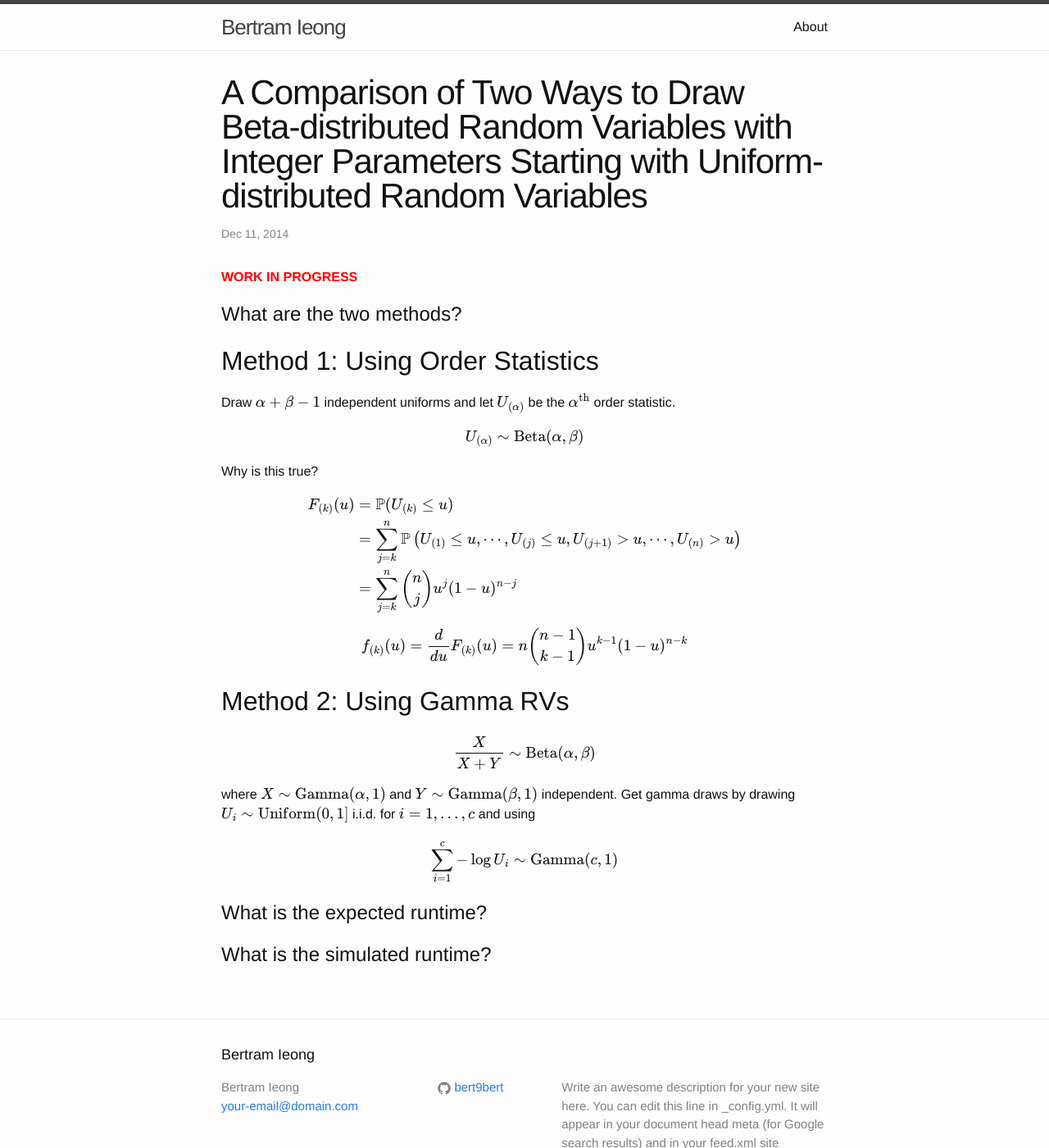
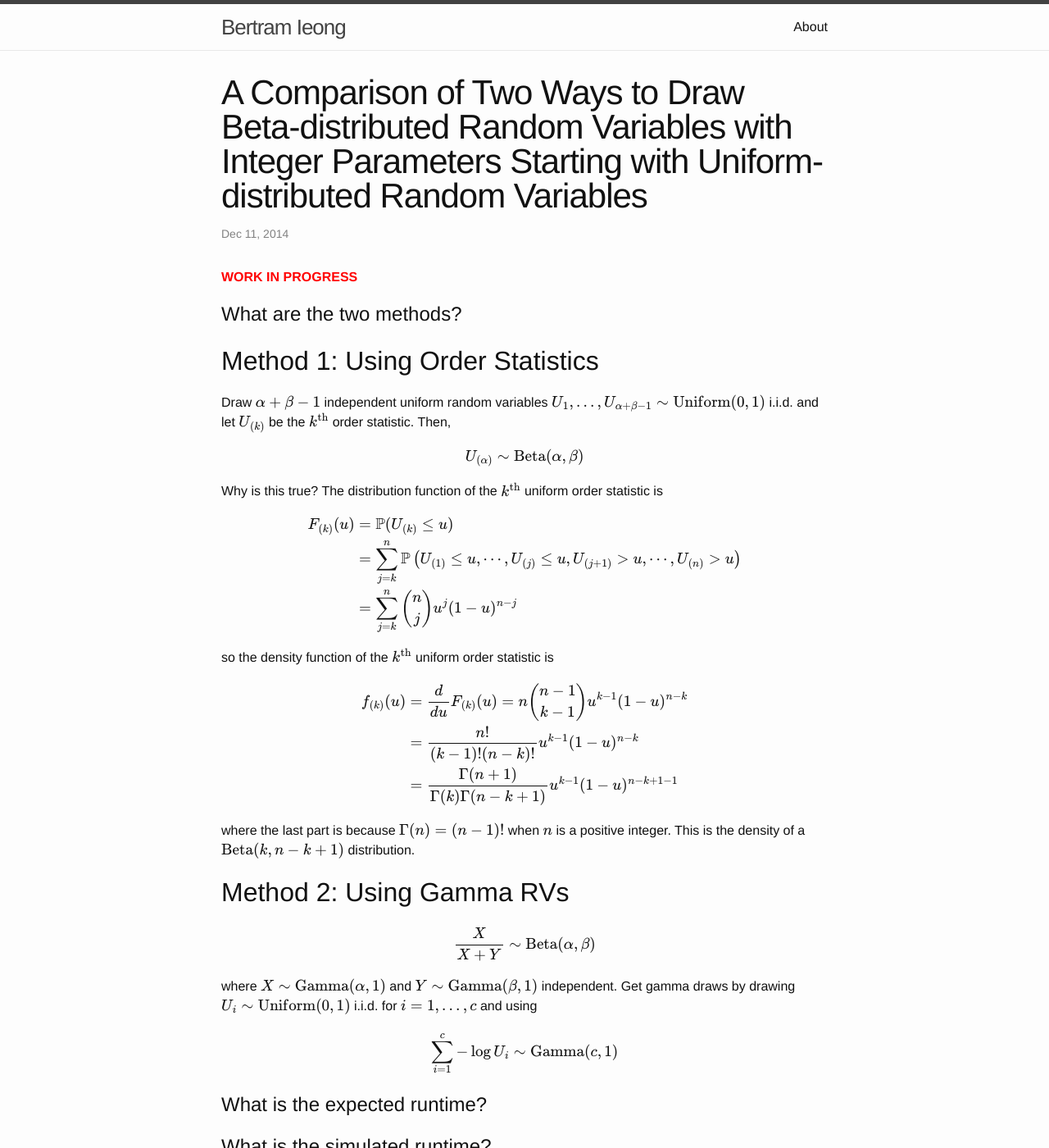
Before and after one commit to bert9bert/bert9bert.github.io, a Jekyll site: the page built from _posts/2014-12-11-betas.md, in a window 1280 px wide and 1400 px high. Shown: the whole window at 82% size. Built offline with Jekyll 4.4.1, drawn with Linux system fonts in a browser that asks for light colours; formulas are drawn with MathJax 3.

Commit message:
more work on betas post

```diff
--- a/_posts/2014-12-11-betas.md
+++ b/_posts/2014-12-11-betas.md
@@ -11,20 +11,26 @@ categories: [math stat, C, simulation]
 
 ## Method 1: Using Order Statistics
 
-Draw \\(\alpha+\beta-1\\) independent uniforms and let \\(U\_{(\alpha)}\\) be the \\(\alpha^\text{th}\\) order statistic.
+Draw \\(\alpha+\beta-1\\) independent uniform random variables \\(U\_1, \dots, U\_{\alpha+\beta-1} \sim \mathrm{Uniform}(0,1) \\) i.i.d. and let \\(U\_{(k)}\\) be the \\(k^\text{th}\\) order statistic. Then,
 \\[  U_{(\alpha)} \sim \mathrm{Beta}(\alpha,\beta)  \\]
 
-Why is this true?
+Why is this true? The distribution function of the \\(k^\text{th}\\) uniform order statistic is
+
 \\begin{aligned} F\_{(k)}(u) &= \mathbb{P}(U_{(k)} \leq u)\newline
 &= \sum\_{j=k}^n \mathbb{P} \left( U\_{(1)} \leq u, \cdots,  U\_{(j)} \leq u, U\_{(j+1)} > u, \cdots,  U\_{(n)} > u \right)\newline
 &= \sum\_{j=k}^n \dbinom{n}{j} u^j (1-u)^{n-j} \\end{aligned}
 
-\\[ f_{(k)}(u) = \frac{d}{du} F\_{(k)}(u) = n \dbinom{n-1}{k-1} u^{k-1} (1-u)^{n-k} \\]
+so the density function of the \\(k^\text{th}\\) uniform order statistic is
+
+\\begin{aligned} f_{(k)}(u) &= \frac{d}{du} F\_{(k)}(u) = n \dbinom{n-1}{k-1} u^{k-1} (1-u)^{n-k} \newline
+&= \frac{n!}{(k-1)!(n-k)!} u^{k-1} (1-u)^{n-k} \newline
+&= \frac{\Gamma(n+1)}{\Gamma(k)\Gamma(n-k+1)} u^{k-1} (1-u)^{n-k+1-1} \\end{aligned}
+where the last part is because \\(\Gamma(n)=(n-1)!\\) when \\(n\\) is a positive integer. This is the density of a \\(\mathrm{Beta}(k, n-k+1)\\) distribution.
 
 ## Method 2: Using Gamma RVs
 
 \\[ \frac{X}{X+Y} \sim \mathrm{Beta}(\alpha,\beta)  \\]
-where \\(X \sim \mathrm{Gamma}(\alpha,1)\\) and \\(Y \sim \mathrm{Gamma}(\beta,1)\\) independent. Get gamma draws by drawing \\( U\_i \sim \mathrm{Uniform}(0,1] \\) i.i.d. for \\(i=1,\dots,c\\) and using
+where \\(X \sim \mathrm{Gamma}(\alpha,1)\\) and \\(Y \sim \mathrm{Gamma}(\beta,1)\\) independent. Get gamma draws by drawing \\( U\_i \sim \mathrm{Uniform}(0,1) \\) i.i.d. for \\(i=1,\dots,c\\) and using
 \\[ \sum_{i=1}^c -\log U_i \sim \mathrm{Gamma}(c,1)  \\]
 
 
```
